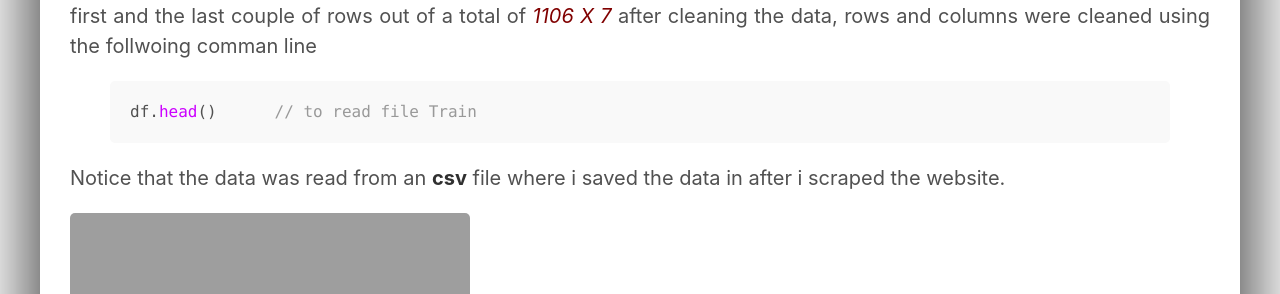
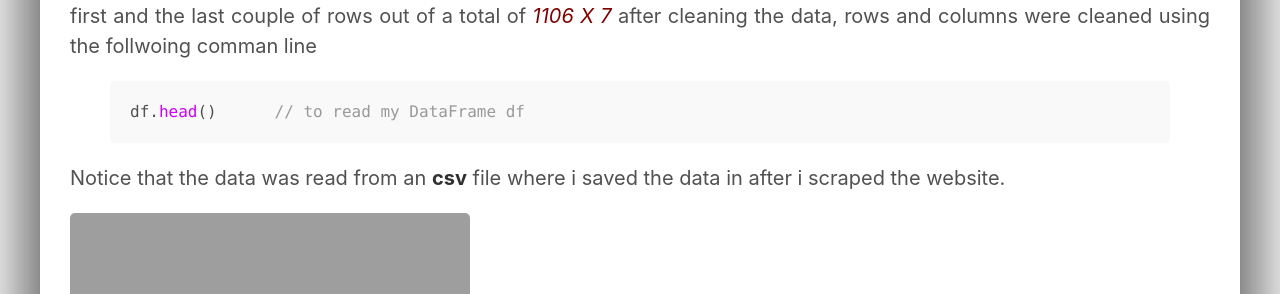
Before and after one commit to alafnan/alafnan.github.io, a Jekyll site: the page built from _posts/2019-09-23-project2.md, in a window 1280 px wide and 900 px high, scrolled down 1737 px. Shown: the part 158-452 px from the top of the window. Built offline with Jekyll 4.4.1, drawn with Linux system fonts in a browser that asks for light colours.

Commit message:
Update 2019-09-23-project2.md

```diff
--- a/_posts/2019-09-23-project2.md
+++ b/_posts/2019-09-23-project2.md
@@ -36,7 +36,7 @@ Found in my: [My github account](https://github.com/alafnan/Mobile_Phone_Data)
 ![Project Approach Image]({{ site.url }}/images/1.jpg)
 
 <h1 style="font-size:1.5em; color:#000000; margin-top: 2rem; margin-bottom: 1rem;">Visualising the data:</h1>
-<p style="text-align: justify; text-justify: inter-word;"> The data was visualised using <strong>Jupyter Notebook</strong> via Python3 syntax as shown in the figure below. The figure shows the first and the last couple of rows out of a total of <i style="color:Maroon;">1106 X 7</i> after cleaning the data, rows and columns were cleaned using the follwoing comman line {% highlight js %}df.head()      // to read file Train{% endhighlight %} Notice that the data was read from an <strong>csv</strong> file where i saved the data in after i scraped the website. </p>
+<p style="text-align: justify; text-justify: inter-word;"> The data was visualised using <strong>Jupyter Notebook</strong> via Python3 syntax as shown in the figure below. The figure shows the first and the last couple of rows out of a total of <i style="color:Maroon;">1106 X 7</i> after cleaning the data, rows and columns were cleaned using the follwoing comman line {% highlight js %}df.head()      // to read my DataFrame df{% endhighlight %} Notice that the data was read from an <strong>csv</strong> file where i saved the data in after i scraped the website. </p>
 ![Data]({{ site.url }}/images/9.jpg)
 
 <h1 style="font-size:1.5em; color:#000000; margin-top: 2rem; margin-bottom: 1rem;">Important codes for data cleansing:</h1>
```
